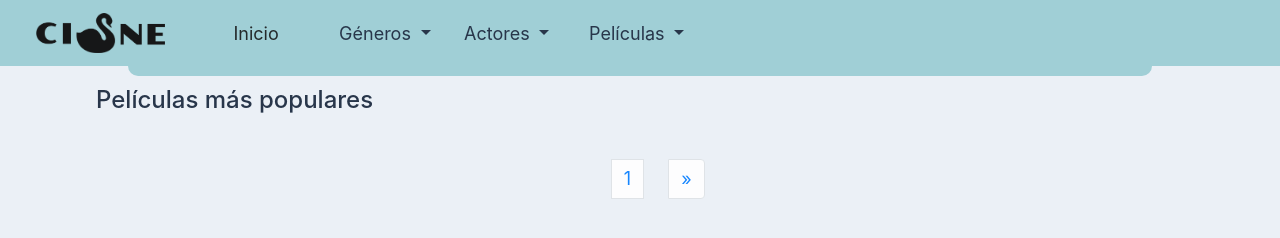
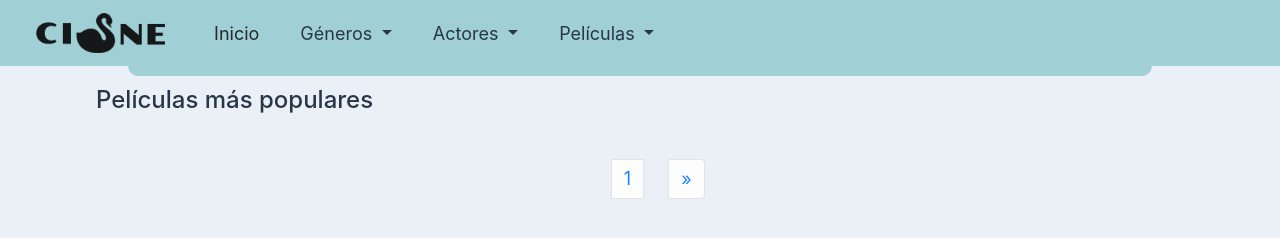
Before and after one commit to JenniferGoijman/GeeksHubs-P3---Buscador-de-Peliculas, a plain HTML site: page frontend/index.html in a window 1280 px wide. Drawn offline with nearby package versions, Linux system fonts and the light colour scheme; no server answers.

Commit message:
retoque sde diseño

```diff
--- a/frontend/style.css
+++ b/frontend/style.css
@@ -16,11 +16,6 @@ header {
 
 .navbar-light .navbar-nav .nav-link {
     color: #132238;
-}
-
-.nav-link {
-    width: 100px;
-    text-align: center;
 }
 
 .nav-link:hover {
```
